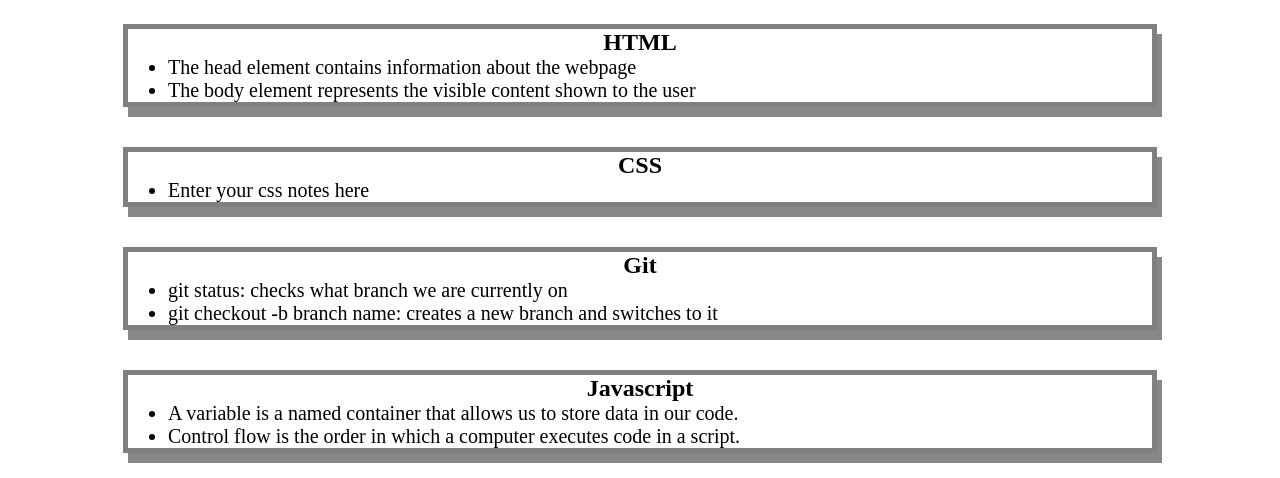
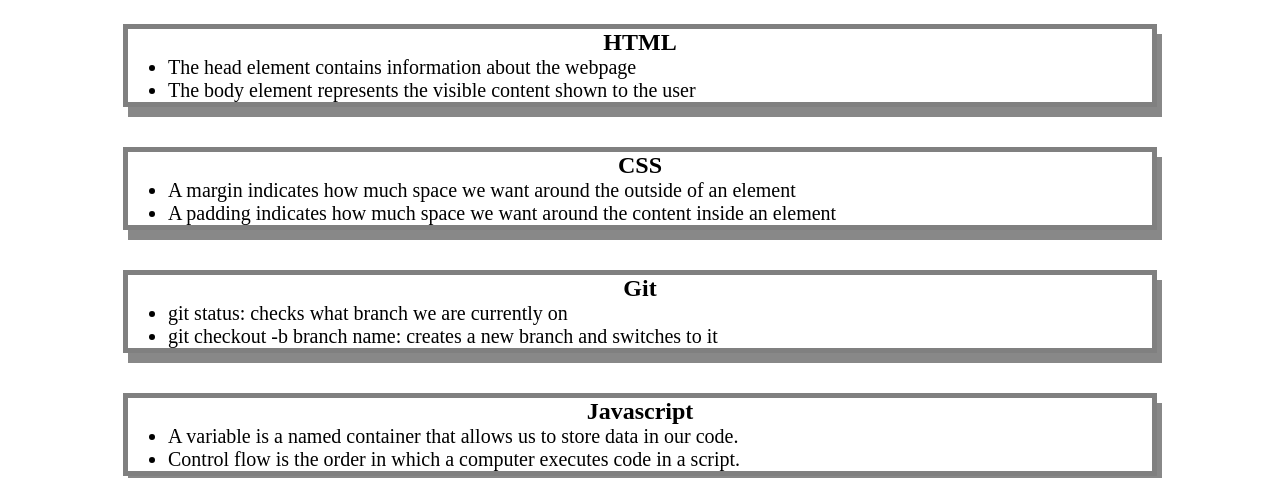
Before and after one commit to m-vanhoose/prework-study-guide, a plain HTML site: page prework-study-guide/index.html in a window 1280 px wide. Shown: the part 136-614 px from the top of the page. Drawn offline with Linux system fonts and the light colour scheme.

Commit message:
added notes to CSS section

```diff
--- a/prework-study-guide/index.html
+++ b/prework-study-guide/index.html
@@ -25,7 +25,8 @@
       <section class="card" id="css-section">
         <h2>CSS</h2>
         <ul>
-          <li>Enter your css notes here</li>
+          <li>A margin indicates how much space we want around the outside of an element</li>
+          <li>A padding indicates how much space we want around the content inside an element</li>
         </ul>
 
       </section>
```
